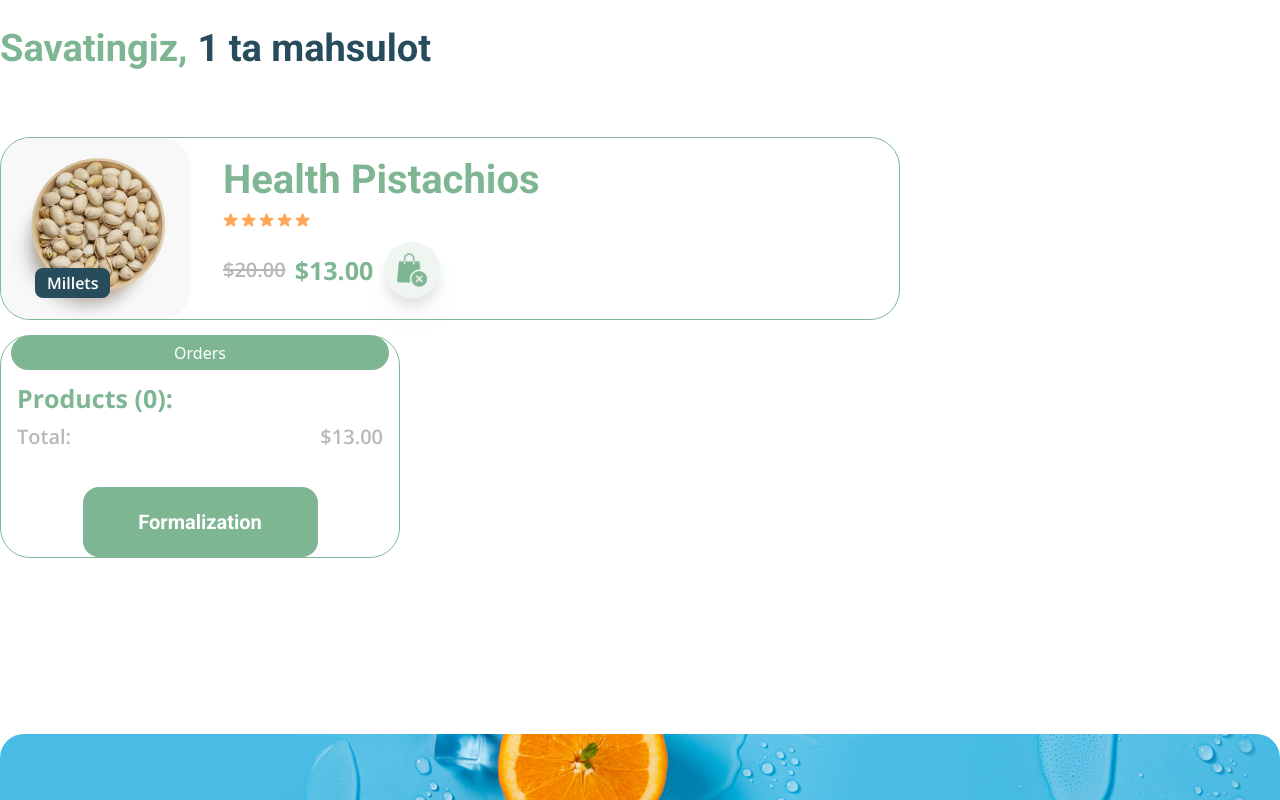
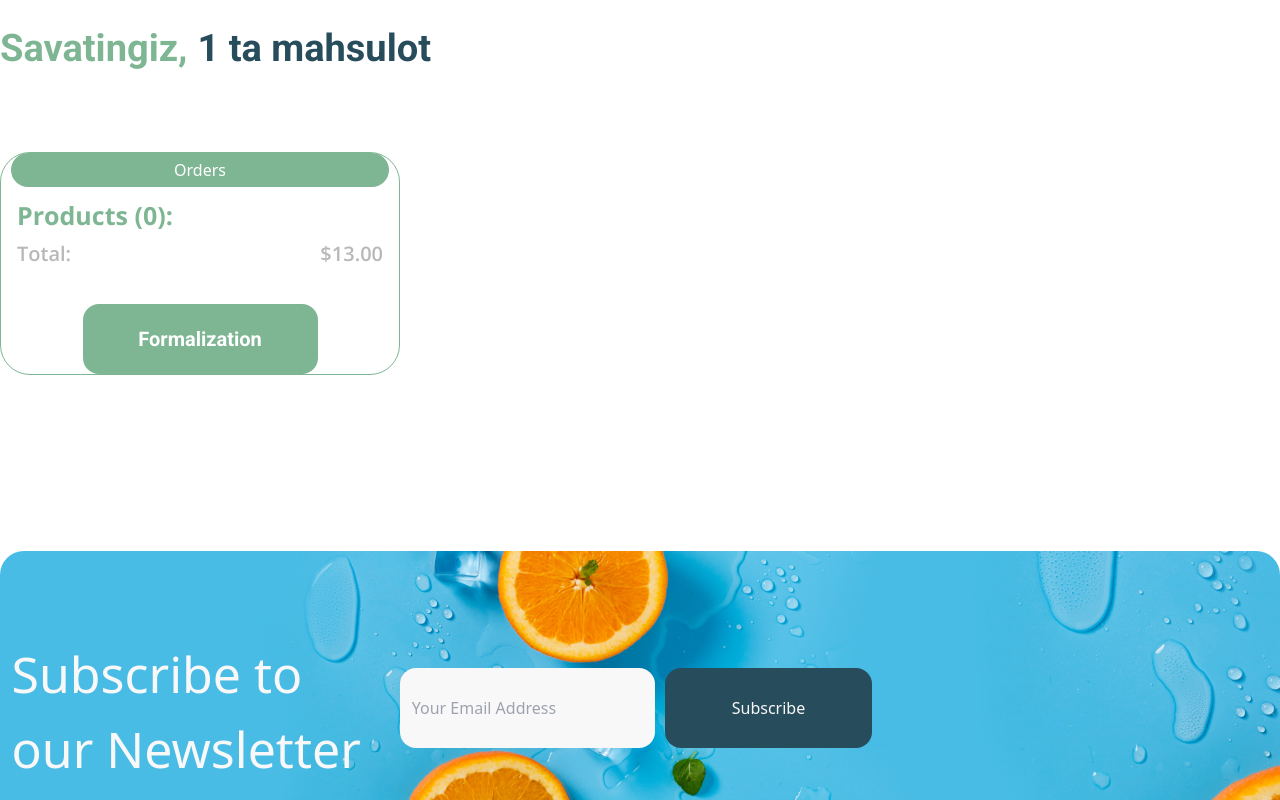
Before and after one commit to nozim-dev/organick, a React (Vite) app: page /shop-card in a window 1280 px wide. Shown: the part 718-1518 px from the top of the page. Built offline with nearby package versions, Linux system fonts and the light colour scheme.

Commit message:
adding some features

```diff
--- a/src/Components/Button/Button.jsx
+++ b/src/Components/Button/Button.jsx
@@ -1,9 +1,10 @@
 import React from "react";
 import { Link } from "react-router-dom";
 
-const Button = ({ text, isIcon, type, isLink }) => {
+const Button = ({ text, isIcon, type, isLink, isEvent }) => {
   return (
     <Link
+      onClick={isEvent ? isEvent : null}
       className={`cursor-pointer w-full max-w-[235px] px-[39px] py-[28px] flex items-center justify-center rounded-[16px] gap-[10px] font-Roboto font-bold text-2xl border-[2px] transition-all duration-75 hover:bg-[transparent] md787:px-[29px] md787:py-[18px] sm450:px-[12px] sm450:py-[10px] sm450:max-w-[184px] ${type}`}
       to={`${isLink == undefined ? "" : isLink}`}
     >
--- a/src/Components/Header/Header.jsx
+++ b/src/Components/Header/Header.jsx
@@ -1,8 +1,10 @@
-import React, { useState } from "react";
+import React, { useContext, useState } from "react";
 import { style } from "../../utils/style";
 import { NavLink } from "react-router-dom";
+import { ProductContext } from "../../contexts/Context";
 
 const Header = () => {
+  const { productCount } = useContext(ProductContext);
   const [isHidden, setHidden] = useState(false);
 
   function OpenMenu() {
@@ -213,7 +215,7 @@ const Header = () => {
           </NavLink>
           <NavLink to="/shop-card" className={style.NavLink}>
             <div
-              className={`${style.FlexBetween} w-full max-w-[159px] pl-[6px] pr-[20px] py-[5px] rounded-[33px] gap-[12px] border border-[#e0e0e0] lg1060:gap-[6px] lg1060:justify-start lg1060:max-w-[130px] lg1060:py-[3px] lg1060:pr-[0] lg912:max-w-[115px]`}
+              className={`${style.FlexBetween} w-full pl-[6px] pr-[20px] py-[5px] rounded-[33px] gap-[12px] border border-[#e0e0e0] lg1060:gap-[6px] lg1060:justify-start  lg1060:py-[3px] lg1060:pr-[0]`}
             >
               <span
                 className={`${style.FlexCenter} w-[56px] h-[56px] rounded-full bg-blue-700 lg1060:w-[40px] lg1060:h-[40px] lg912:w-[32px] lg912:h-[32px]`}
@@ -259,7 +261,7 @@ const Header = () => {
                 </svg>
               </span>
               <p className="text-md text-blue-700 font-semibold font-Roboto lg1060:text-[16px] lg912:text-[14px]">
-                Cart (0)
+                Cart ({productCount})
               </p>
             </div>
           </NavLink>
--- a/src/Layouts/GeneralLayout.jsx
+++ b/src/Layouts/GeneralLayout.jsx
@@ -2,14 +2,17 @@ import React from "react";
 import { Outlet } from "react-router-dom";
 import Header from "../Components/Header/Header";
 import Footer from "../Components/Footer/Footer";
+import Context from "../contexts/Context";
 
 const GeneralLayout = () => {
   return (
-    <div className="">
-      <Header />
-      <Outlet />
-      <Footer />
-    </div>
+    <>
+      <Context>
+        <Header />
+        <Outlet />
+        <Footer />
+      </Context>
+    </>
   );
 };
 
--- /dev/null
+++ b/src/contexts/Context.jsx
@@ -0,0 +1,27 @@
+import { createContext, useState } from "react";
+
+export const ProductContext = createContext("");
+
+const Context = ({ children }) => {
+  const [productCount, setProductCount] = useState(0);
+  const [productData, setProductData] = useState([]);
+
+  const ContextData = {
+    productCount,
+    setProductCount,
+    productData,
+    setProductData,
+  };
+
+  return (
+    <ProductContext.Provider value={ContextData}>
+      {children}
+    </ProductContext.Provider>
+  );
+};
+
+export default Context;
+
+// Statelarni localniy storage saqlash
+// Narxlarni hisoblash
+// deploy backend bilan
--- a/src/pages/Cart/ShopCard.jsx
+++ b/src/pages/Cart/ShopCard.jsx
@@ -1,10 +1,15 @@
 import Banner from "../../Components/Banner/Banner";
 import CardBanner from "./img/banner.png";
-import pistachos from "./img/Photo3.png";
 import shopbag from "./img/shopping-bag.png";
 import Button from "../../Components/Button/Button";
 import { style } from "../../utils/style";
+import { useContext } from "react";
+import { ProductContext } from "../../contexts/Context";
 const ShopCard = () => {
+  const { productData } = useContext(ProductContext);
+
+  console.log(productData);
+
   return (
     <>
       <Banner title="Shop Bag" img={CardBanner} />
@@ -15,24 +20,30 @@ const ShopCard = () => {
             <h1 className={`${style.NavLogo} pl-[10px] `}>1 ta mahsulot</h1>
           </div>
           <div className="w-full flex flex-wrap gap-[15px]">
-            <div className="w-full max-w-[900px] flex mt-[60px] border border-green-300 rounded-[30px] ">
+            <div className="w-full max-w-[900px] mt-[60px]">
+              {productData.map((product) => (
+                <div
+                  key={product.id}
+                  className="w-full flex mt-[12px] border border-green-300 rounded-[30px] "
+                >
                   <div className="relative bg-white-50 rounded-[30px]">
                     <img
                       className="w-full max-w-[190px] object-cover mix-blend-multiply"
-                  src={pistachos}
+                      src={product.imageUrl}
                       alt=""
                     />
                     <div className="absolute top-[130px] left-[34px] bg-blue-700 rounded-[8px] px-[12px] py-[5px] text-white font-Open-Sans font-semibold leading-[20.43px]">
-                  Millets
+                      {product.category}
                     </div>
                   </div>
                   <div className="flex justify-center items-center ml-[2rem] ">
                     <br />
                     <div className="block">
                       <h1 className="text-4xl font-semibold font-Roboto leading-[46.88px] text-[#7EB693] ">
-                    Health Pistachios
+                        {product.title}
                       </h1>
-                  <div className="mt-[9px] flex items-center gap-[3px]">
+                      <div className="mt-[15px] flex gap-[16px] items-center">
+                        <div className="flex items-center gap-[3px]">
                           <svg
                             width="15"
                             height="14"
@@ -99,14 +110,18 @@ const ShopCard = () => {
                             />
                           </svg>
                         </div>
+                        <div className="rounded-[5px] w-[35px] h-[35px] border-green-300 flex items-center justify-center border-2 text-2xl font-Open-Sans font-semibold text-[#000] leading-[20.43px]">
+                          {product.count}
+                        </div>
+                      </div>
                       <div className="flex gap-[9px] mt-[13px] items-center">
                         <del className="text-2xl font-Open-Sans font-semibold text-[#B8B8B8] leading-[20.43px]">
-                      $20.00
+                          {product.oldPrice}
                         </del>
                         <h5 className="text-2.5xl font-bold text-[#7EB693] font-Open-Sans leading-[24.51px] ">
-                      $13.00
+                          {product.price}
                         </h5>
-                    <div className="">
+                        <div>
                           <span className="w-full max-w-[520px] drop-shadow-xl hover:drop-shadow active:filter-none ">
                             <img
                               className="w-full max-w-[60px] object-cover float-end"
@@ -118,6 +133,8 @@ const ShopCard = () => {
                       </div>
                     </div>
                   </div>
+                </div>
+              ))}
             </div>
             <div className="w-full max-w-[400px] border border-green-300  rounded-[30px]">
               <div className="w-full px-[10px] ">
--- a/src/pages/Shop/Item.jsx
+++ b/src/pages/Shop/Item.jsx
@@ -1,4 +1,4 @@
-import React, { useEffect, useState } from "react";
+import React, { useContext, useEffect, useRef, useState } from "react";
 import Banner from "../../Components/Banner/Banner";
 import SingleBanner from "./img/Banner Image.jpg";
 import { Link, useParams } from "react-router-dom";
@@ -7,11 +7,15 @@ import Loader from "../../Components/Loader/Loader";
 import { style } from "../../utils/style";
 import Button from "./../../Components/Button/Button";
 import Card from "../../Components/Card/Card";
+import { ProductContext } from "../../contexts/Context";
 
 const Item = () => {
   const { shopId } = useParams();
   const [cardDetails, setCardDetails] = useState(null);
   const [relativeCards, setRelativeCards] = useState([]);
+  const { productCount, setProductCount, setProductData, productData } =
+    useContext(ProductContext);
+  const ItemCount = useRef();
 
   useEffect(() => {
     const fetchCardDetails = async () => {
@@ -38,6 +42,38 @@ const Item = () => {
   if (!cardDetails) {
     return <Loader />;
   }
+
+  const AddToCard = () => {
+    setProductCount(productCount + Number(ItemCount.current.value));
+
+    console.log(productData);
+
+    // check if the item is already in the cart
+    const isItemInCart = productData.find((cartItem) => cartItem.id === shopId);
+
+    if (isItemInCart) {
+      setProductData(
+        // if the item is already in the cart, increase the count of the item
+        productData.map(
+          (productItem) =>
+            productItem.id === shopId
+              ? {
+                  ...productItem,
+                  count: productItem.count + Number(ItemCount.current.value),
+                }
+              : productItem // otherwise, return the cart item
+        )
+      );
+    } else {
+      setProductData([
+        ...productData,
+        {
+          ...cardDetails,
+          count: Number(ItemCount.current.value),
+        },
+      ]); // if the item is not in the cart, add the item to the cart with new key count with value
+    }
+  };
 
   return (
     <div>
@@ -150,11 +186,12 @@ const Item = () => {
                 max={5}
                 maxLength={5}
                 minLength={1}
+                ref={ItemCount}
               />
             </div>
             <div>
               <Button
-                isLink="/shop-card"
+                isEvent={AddToCard}
                 text="Add To Cart"
                 isIcon={true}
                 type="bg-blue-700 text-[#fff] border-bue-700 hover:text-blue-700"
--- a/src/pages/Shop/MainShop.jsx
+++ b/src/pages/Shop/MainShop.jsx
@@ -25,8 +25,8 @@ const MainShop = () => {
       <Banner title="Shop" img={ShopBanner} />
       <div className="justify-center my-[90px] w-full max-w-[1400px] mx-auto flex flex-wrap gap-[20px]">
         {CardData.map((product, id) => (
-          <div data-aos="flip-right">
-            <Link to={`${id}`} key={id}>
+          <div data-aos="flip-right" key={id}>
+            <Link to={`${id}`}>
               <Card product={product} id={id} />
             </Link>
           </div>
```
Lines whose indentation alone changed are shown as unchanged.
